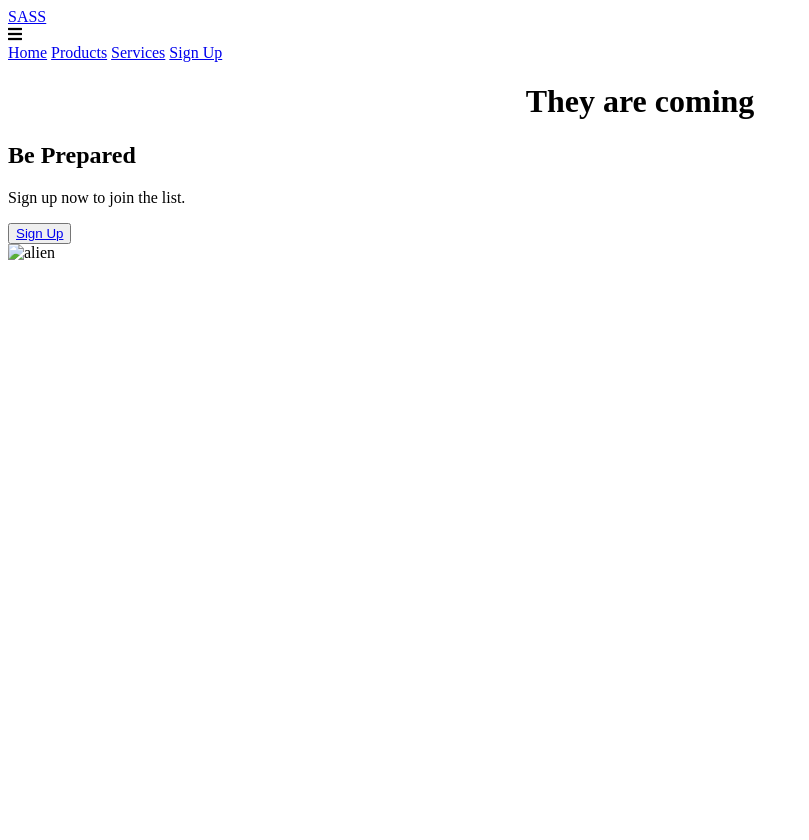
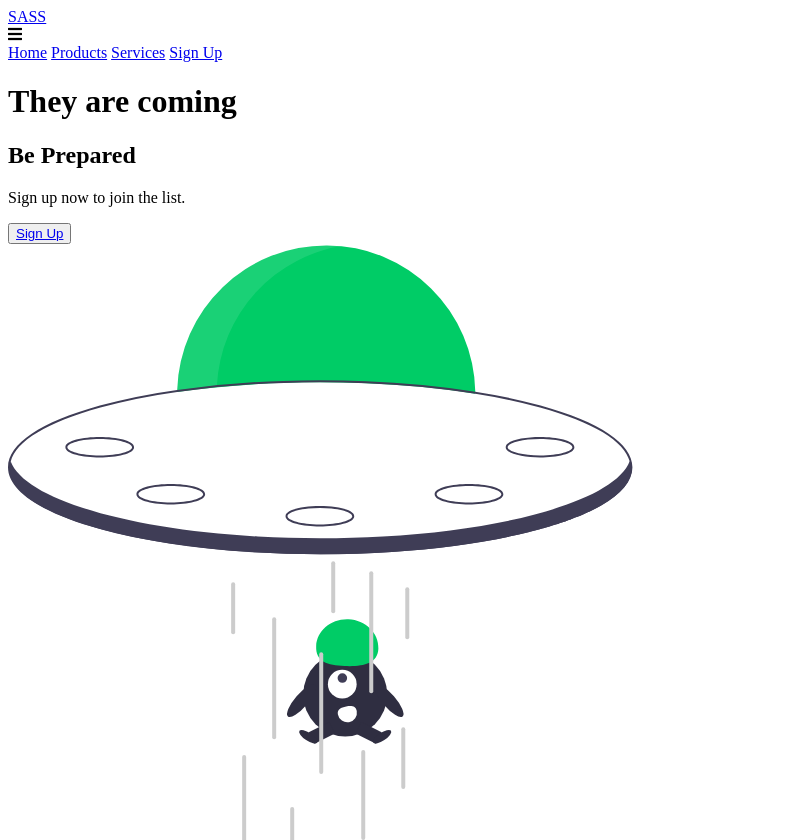
Before and after one commit to romanbatavi/html-sass-scss-web, a plain HTML site: page index.html in a window 1280 px wide. Shown: the top 840 px of the page, without its empty margins (0-809 px from the left). Before the commit the page ends 800 px from the top, so only its background shows below. Drawn offline with Linux system fonts and the light colour scheme.

Commit message:
finish create hero section

```diff
--- a/index.html
+++ b/index.html
@@ -14,14 +14,12 @@
   <!-- NAVBAR SECTION -->
   <nav class="navbar">
     <a href="/" class="navbar__logo">SASS</a>
-    <div class="navbar__bars">
-      <i class="fas fa-bars"></i>
-    </div>
+    <div class="navbar__bars"><i class="fas fa-bars"></i></div>
     <div class="navbar__menu">
       <a href="/" class="navbar__menu--links">Home</a>
       <a href="/" class="navbar__menu--links">Products</a>
       <a href="/" class="navbar__menu--links">Services</a>
-      <a href="/" class="navbar__menu--links">Sign Up</a>
+      <a href="/" class="navbar__menu--links" id="button">Sign Up</a>
     </div>
   </nav>
 
@@ -32,12 +30,14 @@
         <h1>They are coming</h1>
         <h2>Be Prepared</h2>
         <p>Sign up now to join the list.</p>
-        <button class="hero__container--btn">
-          <a href="/">Sign Up</a>
-        </button>
+        <button class="hero__container--btn"><a href="#">Sign Up</a></button>
       </div>
       <div class="hero__container--right">
-        <img src="images/img-2.svg" alt="alien" class="hero__container--img">
+        <img
+          src="/styles/images/img-2.svg"
+          alt="alien"
+          class="hero__container--img"
+        />
       </div>
     </div>
   </div>
--- a/styles/styles.scss
+++ /dev/null
@@ -1,4 +0,0 @@
-h1 {
-  display: flex;
-  justify-content: center;
-}
```
Also changed, not shown: styles/images/aw.jpg (added), styles/images/img-2.svg (added), styles/styles.css, 1 other file.
